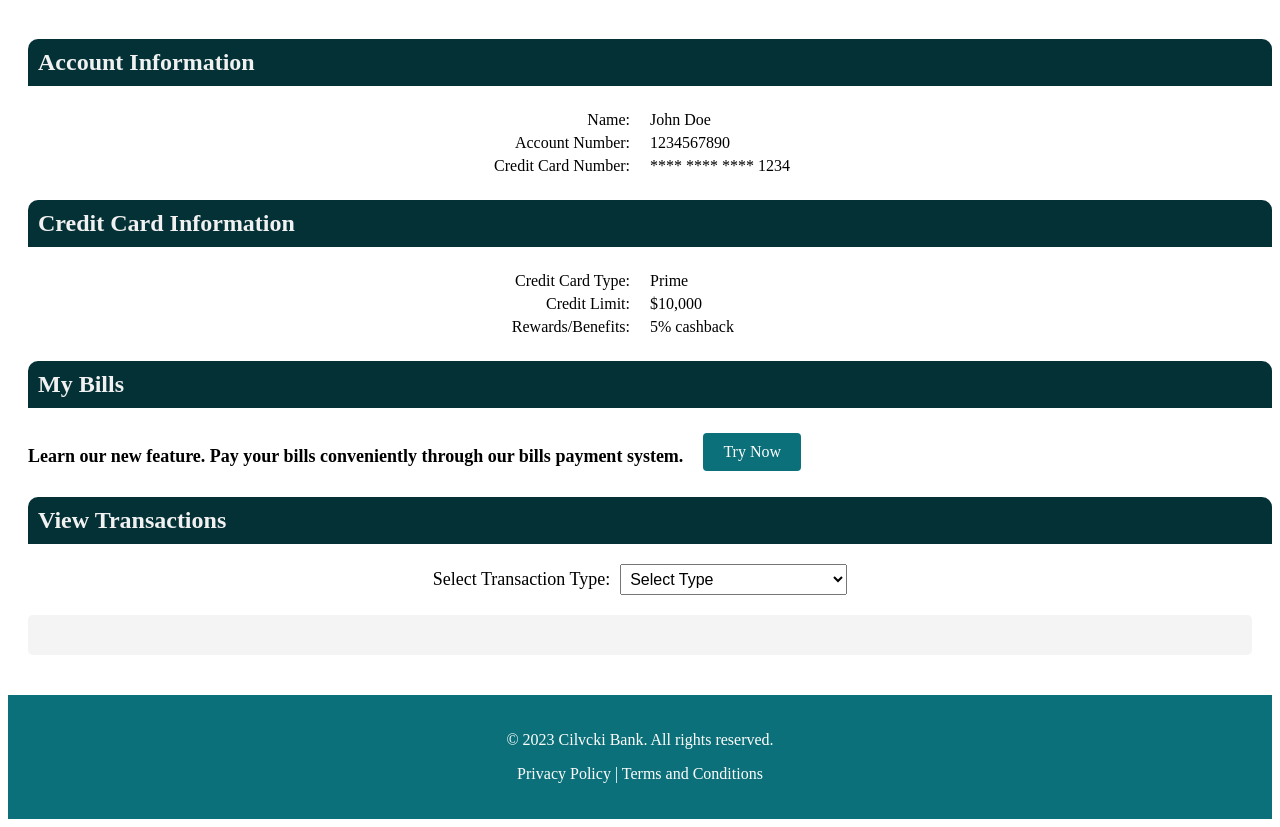
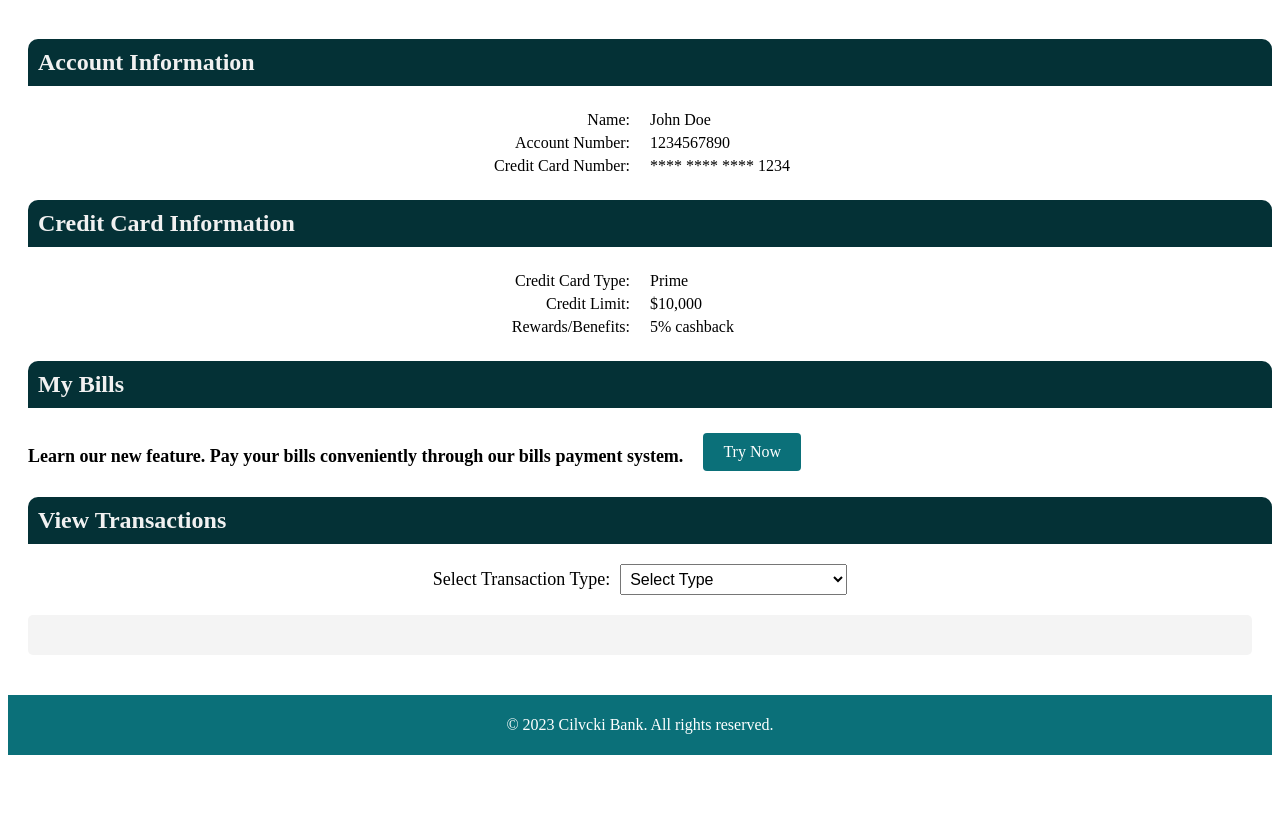
Before and after one commit to software-engineering-2023/Bank-Website, a website built with Parcel: page transactions.html in a window 1280 px wide. Shown: the part 243-1070 px from the top of the page. After the commit the page ends 1006 px from the top, so only its background shows below. Built offline with nearby package versions, Linux system fonts and the light colour scheme.

Commit message:
footer update

```diff
--- a/Bills.css
+++ b/Bills.css
@@ -164,7 +164,7 @@ button {
   background-color: #0b7079;
   color: #ffffff;
   text-align: center;
-  padding: 20px;
+  padding: 5px;
 }
 
 .footer a {
--- a/reportstyle.css
+++ b/reportstyle.css
@@ -208,7 +208,7 @@ button[type="submit"] {
   background-color: #0b7079;
   color: #ffffff;
   text-align: center;
-  padding: 20px;
+  padding: 5px;
 }
 
 .footer a {
--- a/transactions.css
+++ b/transactions.css
@@ -98,7 +98,7 @@
     background-color: #0b7079;
     color: #ffffff;
     text-align: center;
-    padding: 20px;
+    padding: 5px;
   }
 
   .footer a {
--- a/transactions.html
+++ b/transactions.html
@@ -15,7 +15,7 @@
       <img src="public\playground_assets\marker.png" class="fa fa-phone">
       <a href="atmFinder.html" style="text-decoration: none;"><span class="findATM">Branch & ATM Finder</span></a>
       <img src="public/playground_assets/phoneSymbol.png" class="fa fa-phone">
-      <a href="ContactUs" style="text-decoration: none;"><span class="contactUs">Contact Us</span></a>
+      <a href="ContactUs.html" style="text-decoration: none;"><span class="contactUs">Contact Us</span></a>
       <button class="button" onclick="">Login</button>
     </div>
   </div>
@@ -107,7 +107,6 @@
   <footer class="footer">
     <div class="footer-content">
       <p>&copy; 2023 Cilvcki Bank. All rights reserved.</p>
-      <p><a href="moreInformation.html">Privacy Policy</a> | <a href="moreInformation.html">Terms and Conditions</a></p>
     </div>
   </footer>
   <script src="transactions.js"></script>
```
Also changed, not shown: Bills.html (+0 -1 lines), reports.html (+0 -1 lines).
